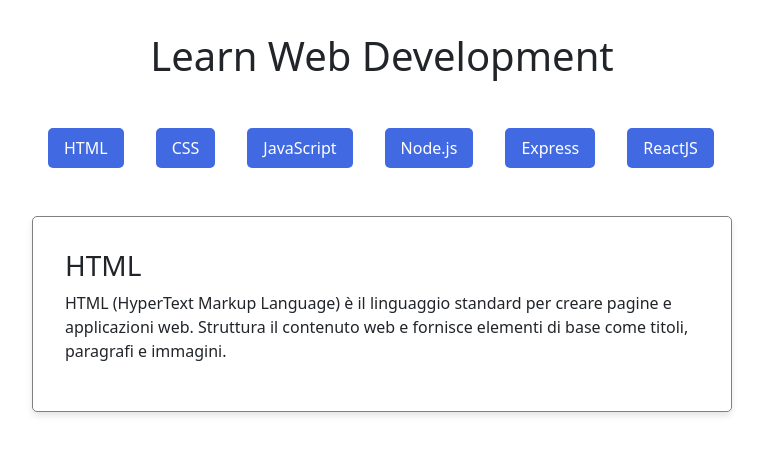
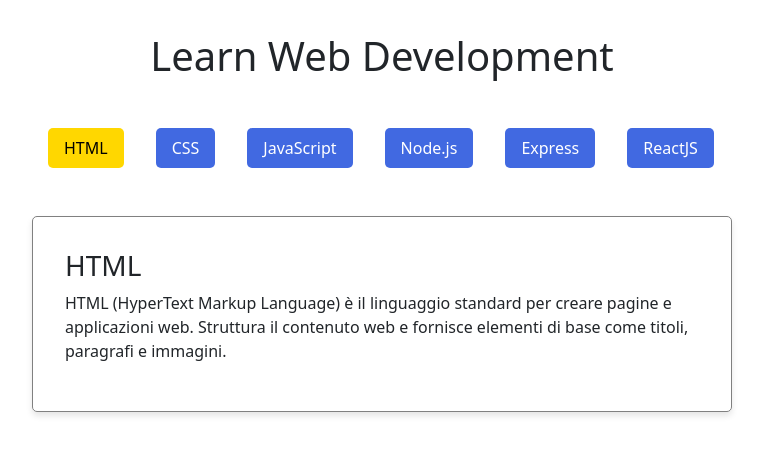
Before and after one commit to GiorgiaSecchi/react-use-state, a React (Vite) app: page / in a window 1280 px wide. Shown: the top 454 px of the page, without its empty margins (258-1021 px from the left). Built offline with nearby package versions, Linux system fonts and the light colour scheme.

Commit message:
add btn active

```diff
--- a/src/assets/css/index.css
+++ b/src/assets/css/index.css
@@ -28,14 +28,14 @@
 }
 
 .btn-lang:hover {
+  background-color: gainsboro;
+  color: black;
+}
+
+.btn-lang.active {
   background-color: gold;
   color: black;
 }
-
-/* .btn-lang.active {
-  background-color: gold;
-  color: black;
-} */
 
 .card {
   border: 1px solid gray;
--- a/src/components/Main.jsx
+++ b/src/components/Main.jsx
@@ -12,7 +12,9 @@
         <div>
           {languages.map((lang, index) => (
             <button
-              className="btn-lang"
+              className={`btn-lang ${
+                selectedLanguage.title === lang.title ? `active` : null
+              }`}
               key={index}
               onClick={() => setSelectedLanguage(lang)}
             >
```
